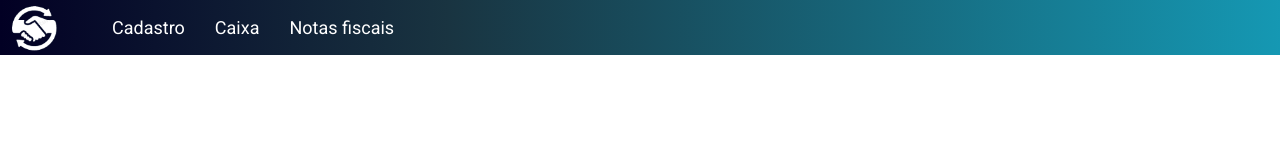
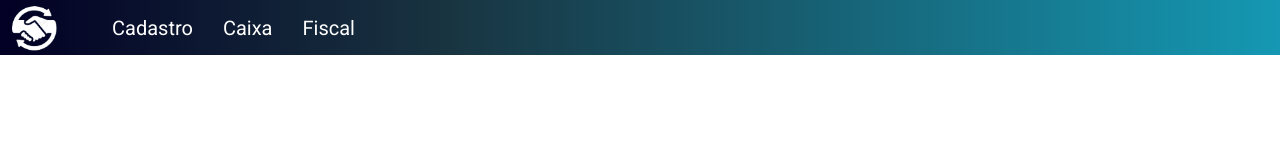
Before and after one commit to Huds0nAlve5/highsysReact, a React (Vite) app: page /home in a window 1280 px wide. Shown: the top 160 px of the page. Built offline with nearby package versions, Linux system fonts and the light colour scheme.

Commit message:
adicionado a interação no menu de navegação

```diff
--- a/src/components/navbar/Navbar.jsx
+++ b/src/components/navbar/Navbar.jsx
@@ -9,7 +9,7 @@ export function Navbar(){
             <ul id={styles.menu}>
                 <Menu rotina="Cadastro"/>
                 <Menu rotina="Caixa"/>
-                <Menu rotina="Notas fiscais"/>
+                <Menu rotina="Fiscal"/>
             </ul>
         </nav>
     )
--- a/src/components/navbar/navbar_components/Menu.jsx
+++ b/src/components/navbar/navbar_components/Menu.jsx
@@ -1,5 +1,25 @@
+import style from "../../../styles/navbar/navbar.module.css"
+
 export function Menu({rotina}){
+    function clickHandler(){
+        const hideSubTit = document.getElementById(rotina)
+        hideSubTit.style.display = "flex"
+    }
+
+    function mouseLeaveHandler(){
+        const hideSubTit = document.getElementById(rotina)
+        hideSubTit.style.display = "none"
+    }
     return (
-        <li>{rotina}</li>
+        <>
+            <div className={style.coluna_menu_submenu}>
+            <li className={style.menu_item} onClick={clickHandler} onMouseLeave={mouseLeaveHandler}>{rotina}</li>
+                <ul className={style.submenu} onMouseEnter={clickHandler} onMouseLeave={mouseLeaveHandler} id={rotina}>
+                    <li className={style.submenu_item}>Produto</li>
+                    <li className={style.submenu_item}>Seção</li>
+                    <li className={style.submenu_item}>Usuário</li>
+                </ul>
+            </div>
+        </>
     )
 }
--- a/src/styles/navbar/navbar.module.css
+++ b/src/styles/navbar/navbar.module.css
@@ -13,9 +13,49 @@
     flex-direction: row;
 }
 
-#menu li{
+.coluna_menu_submenu{
+    flex-direction: column;
+}
+
+.menu_item{
     list-style: none;
     color: white;
-    margin: 0px 15px;
-    font-size: 18px;
+    font-size: 20px;
+    padding: 0px 15px;
+    display: flex;
+    justify-content: center;
+    align-items: center;
+    cursor: pointer;
+    height: 55px;
 }
+
+.menu_item:hover{
+    background-color: white;
+    color: rgba(25,52,65,1);
+    transition: 0.7s;
+}
+
+.submenu{
+    padding: 0px;
+    display: none;
+    flex-direction: column;
+    position: absolute;
+}
+
+.submenu_item{
+    list-style: none;
+    padding: 10px 15px;
+    display: flex;
+    justify-content: center;
+    align-items: center;
+    cursor: pointer;
+    font-size: 20px;
+    color: white;
+    background-color: rgba(2,0,36,1);
+}
+
+.submenu_item:hover{
+    background-color: white;
+    color: rgba(25,52,65,1);
+    transition: 0.7s;
+}
```
